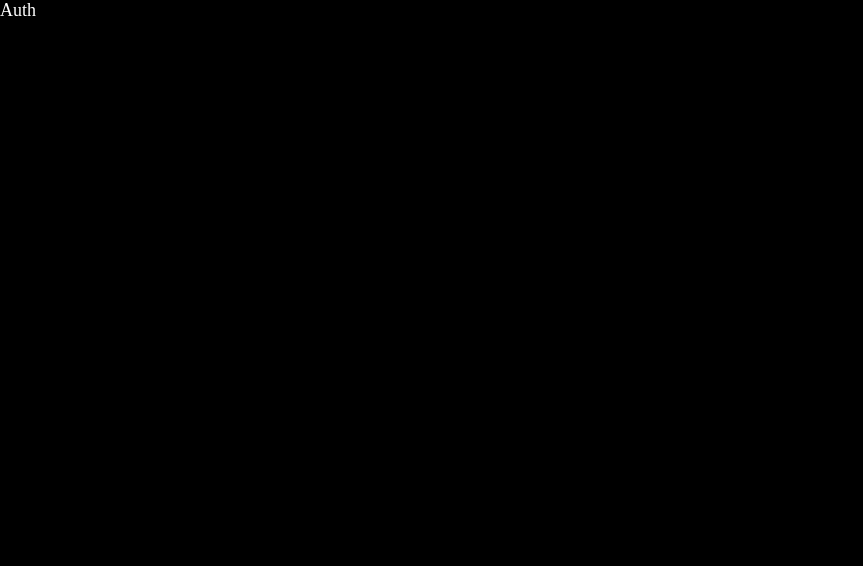
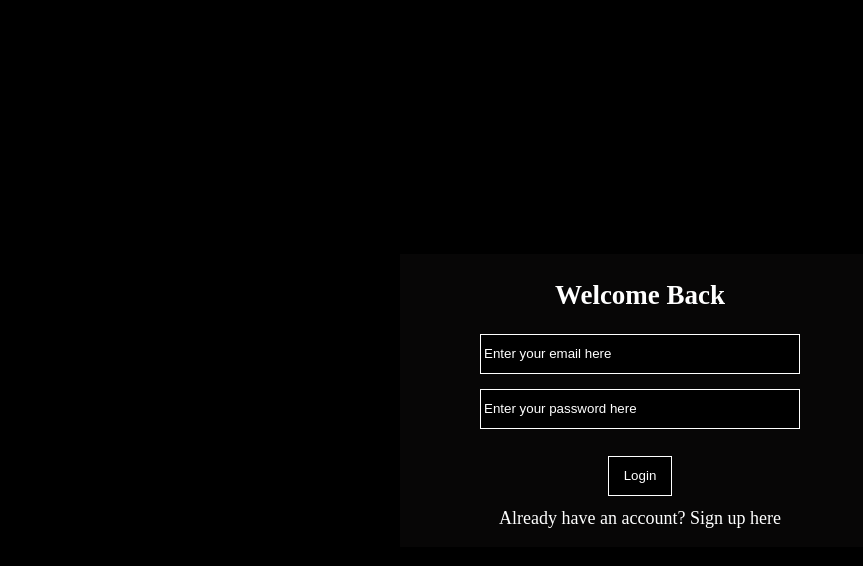
Before and after one commit to Sahil-4/url-shortener, a React (Vite) app: page /auth in a window 1280 px wide. Shown: the top 566 px of the page, without its empty margins (0-863 px from the left). Built offline with nearby package versions, Linux system fonts and the light colour scheme.

Commit message:
created Auth component

```diff
--- a/src/App.css
+++ b/src/App.css
@@ -29,3 +29,54 @@
     padding: 2px 0;
     display: block;
 }
+
+.auth-container {
+    height: 100%;
+    display: flex;
+    justify-content: center;
+    align-items: center;
+}
+
+.form-container {
+    background: #ddb6b608;
+    width: 480px;
+    margin: auto;
+    text-align: center;
+    padding: 18px;
+}
+
+.form-container h2 {
+    padding: 8px;
+}
+
+.form-container input,
+.form-container button {
+    height: 40px;
+    color: #ffffff;
+    background: #000000;
+    border: 1px solid #ffffff;
+    outline: none;
+    width: 64px;
+    margin: 12px 8px;
+}
+
+.form-container input {
+    width: 320px;
+    display: block;
+    padding: 3px;
+    margin: 15px auto;
+}
+
+.form-container input::placeholder {
+    color: #ffffff;
+}
+
+.form-container input:focus {
+    width: 330px;
+}
+
+.form-container button:hover,
+.form-container button:active {
+    color: #000000;
+    background: #ffffff;
+}
--- a/src/Pages/Auth.jsx
+++ b/src/Pages/Auth.jsx
@@ -1,8 +1,63 @@
+import { useState } from "react";
 
 function Auth() {
+  const [login, setLogin] = useState(true);
+  const [user, setUser] = useState({ username: "", email: "", password: "" });
+
+  const handleSubmit = (e) => {
+    e.preventDefault();
+    console.log(login ? "login" : "sign up");
+    console.log(user);
+  };
+
   return (
-    <div>Auth</div>
-  )
+    <div className="auth-container">
+      <form className="form-container" onSubmit={handleSubmit}>
+        <h2>{login ? "Welcome Back" : "Create a New Account"}</h2>
+        {!login && (
+          <input
+            name="username"
+            type="text"
+            placeholder="Enter your username here"
+            required="true"
+            value={user.username}
+            onChange={(e) => {
+              setUser({ ...user, [e.target.name]: e.target.value });
+            }}
+          />
+        )}
+        <input
+          name="email"
+          type="email"
+          placeholder="Enter your email here"
+          required="true"
+          value={user.email}
+          onChange={(e) => {
+            setUser({ ...user, [e.target.name]: e.target.value });
+          }}
+        />
+        <input
+          name="password"
+          type="password"
+          placeholder="Enter your password here"
+          required="true"
+          value={user.password}
+          onChange={(e) => {
+            setUser({ ...user, [e.target.name]: e.target.value });
+          }}
+        />
+        <button className="pointer" type="submit">
+          {login ? "Login" : "Sign up"}
+        </button>
+        <p>
+          {login ? "Already" : "Don't"} have an account?
+          <span className="pointer" onClick={() => setLogin(!login)}>
+            {login ? " Sign up here" : " Login here"}
+          </span>
+        </p>
+      </form>
+    </div>
+  );
 }
 
-export default Auth
+export default Auth;
--- a/style.css
+++ b/style.css
@@ -19,6 +19,10 @@ body {
     background: #000000;
 }
 
+#root {
+    height: 100%;
+}
+
 .text {
     color: inherit;
     text-decoration: none;
```
Also changed, not shown: .eslintrc.cjs.
